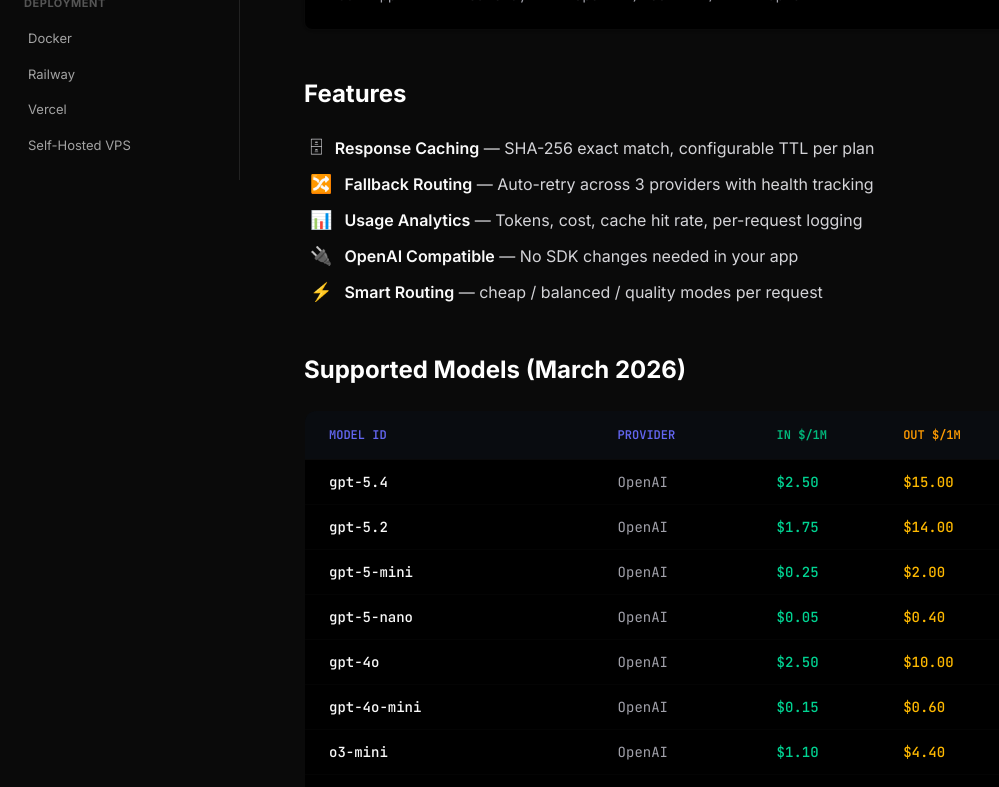
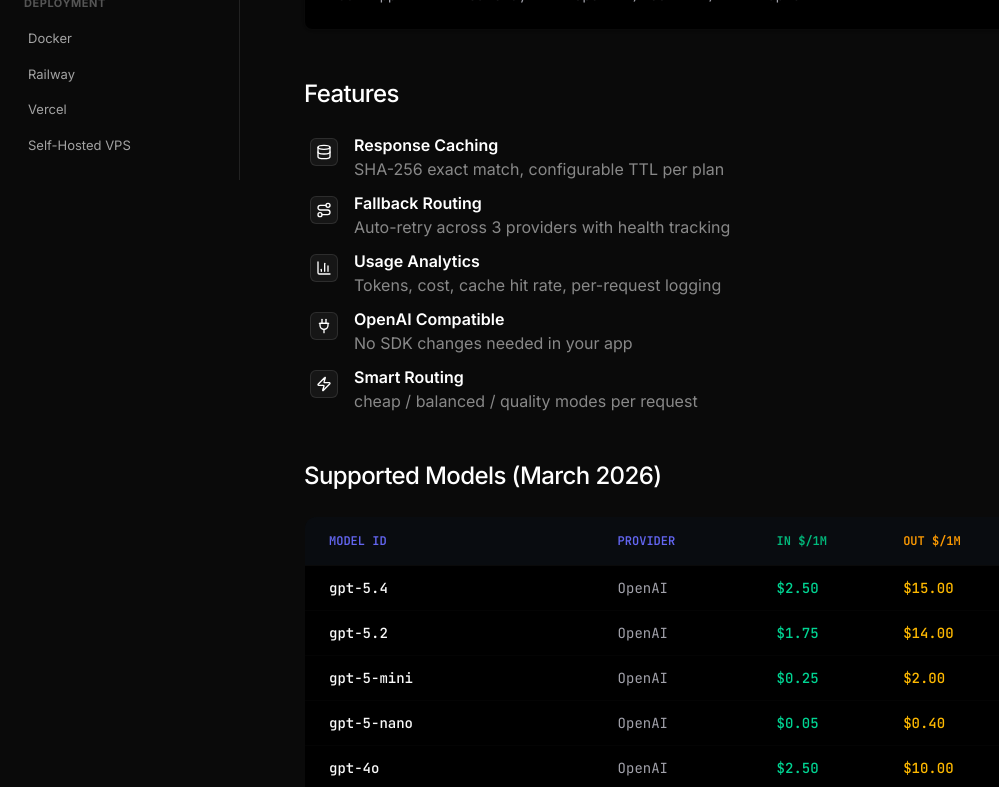
Before and after one commit to PankajKumardev/Ai-Proxy, a Next.js app in the folder apps/dashboard/: page /docs/introduction in a window 1280 px wide. Shown: the part 620-1407 px from the top of the page, without its empty margins (0-999 px from the left). Built offline with nearby package versions, Linux system fonts and the light colour scheme.

Commit message:
feat: Introduce new documentation pages for proxy features, deployment, and API keys, and update the introduction page content and layout.

```diff
--- a/apps/dashboard/src/app/(docs)/docs/dashboard/api-keys/page.tsx
+++ b/apps/dashboard/src/app/(docs)/docs/dashboard/api-keys/page.tsx
@@ -1,5 +1,6 @@
 import React from "react"
 import type { Metadata } from "next"
+import { Lock } from "lucide-react"
 
 export const metadata: Metadata = { title: "API Key Management — AI Gateway Docs" }
 
@@ -18,9 +19,11 @@
         Gateway keys are structured using the prefix <code>sk-gw-</code> followed by secure hexadecimal or cryptographic text allocations natively. When interacting with the AI Gateway proxy endpoints running on your servers, only these specific generated strings operate valid payloads contextually.
       </p>
 
-      <div className="not-prose my-8 bg-black border border-white/10 rounded-xl p-6 relative overflow-hidden flex gap-4">
+      <div className="not-prose my-8 bg-[#111111] border border-white/10 rounded-xl p-6 relative overflow-hidden flex gap-4 shadow-xl">
         <div className="w-1.5 absolute left-0 top-0 bottom-0 bg-blue-500 rounded-l-xl"></div>
-        <div className="text-xl">🔐</div>
+        <div className="mt-1 flex-shrink-0 flex items-center justify-center w-8 h-8 rounded-full bg-white/5 border border-white/10">
+          <Lock className="w-4 h-4 text-white" />
+        </div>
         <div>
           <h4 className="font-semibold text-white mb-1">Key Encryption Standard</h4>
           <p className="text-sm text-[#888888] leading-relaxed m-0">
--- a/apps/dashboard/src/app/(docs)/docs/deployment/docker/page.tsx
+++ b/apps/dashboard/src/app/(docs)/docs/deployment/docker/page.tsx
@@ -1,6 +1,7 @@
 import React from "react"
 import type { Metadata } from "next"
 import CodeBlock from "@/components/mdx/code-block"
+import { Server } from "lucide-react"
 
 export const metadata: Metadata = { title: "Docker Deployment — AI Gateway Docs" }
 
@@ -29,9 +30,11 @@
 docker compose up -d`}
       />
 
-      <div className="not-prose my-8 bg-black border border-white/10 rounded-xl p-6 relative overflow-hidden flex gap-4">
+      <div className="not-prose my-8 bg-[#111111] border border-white/10 rounded-xl p-6 relative overflow-hidden flex gap-4 shadow-xl">
         <div className="w-1.5 absolute left-0 top-0 bottom-0 bg-blue-500 rounded-l-xl"></div>
-        <div className="text-xl">🐳</div>
+        <div className="mt-1 flex-shrink-0 flex items-center justify-center w-8 h-8 rounded-full bg-blue-500/10 border border-blue-500/20">
+          <Server className="w-4 h-4 text-blue-400" />
+        </div>
         <div>
           <h4 className="font-semibold text-white mb-1">Port Mapping</h4>
           <p className="text-sm text-[#888888] leading-relaxed m-0">
--- a/apps/dashboard/src/app/(docs)/docs/deployment/vercel/page.tsx
+++ b/apps/dashboard/src/app/(docs)/docs/deployment/vercel/page.tsx
@@ -1,5 +1,6 @@
 import React from "react"
 import type { Metadata } from "next"
+import { Triangle } from "lucide-react"
 
 export const metadata: Metadata = { title: "Vercel Deployment — AI Gateway Docs" }
 
@@ -22,9 +23,11 @@
         <strong>Note:</strong> Hono API proxy routes utilizing Edge configurations also deploy synchronously to Vercel's global edge network without configuration overhead natively.
       </p>
 
-      <div className="not-prose my-8 bg-black border border-white/10 rounded-xl p-6 relative overflow-hidden flex gap-4">
+      <div className="not-prose my-8 bg-[#111111] border border-white/10 rounded-xl p-6 relative overflow-hidden flex gap-4 shadow-xl">
         <div className="w-1.5 absolute left-0 top-0 bottom-0 bg-white rounded-l-xl"></div>
-        <div className="text-xl">▲</div>
+        <div className="mt-1 flex-shrink-0 flex items-center justify-center w-8 h-8 rounded-full bg-white/5 border border-white/10">
+          <Triangle className="w-3.5 h-3.5 text-white fill-white" />
+        </div>
         <div>
           <h4 className="font-semibold text-white mb-1">Monorepo Root Setup</h4>
           <p className="text-sm text-[#888888] leading-relaxed m-0">
--- a/apps/dashboard/src/app/(docs)/docs/deployment/vps/page.tsx
+++ b/apps/dashboard/src/app/(docs)/docs/deployment/vps/page.tsx
@@ -1,6 +1,7 @@
 import React from "react"
 import type { Metadata } from "next"
 import CodeBlock from "@/components/mdx/code-block"
+import { Globe } from "lucide-react"
 
 export const metadata: Metadata = { title: "VPS Deployment — AI Gateway Docs" }
 
@@ -32,9 +33,11 @@
 pm2 start npm --name "ai-gateway" -- start`}
       />
 
-      <div className="not-prose my-8 bg-black border border-white/10 rounded-xl p-6 relative overflow-hidden flex gap-4">
+      <div className="not-prose my-8 bg-[#111111] border border-white/10 rounded-xl p-6 relative overflow-hidden flex gap-4 shadow-lg">
         <div className="w-1.5 absolute left-0 top-0 bottom-0 bg-purple-500 rounded-l-xl"></div>
-        <div className="text-xl">🌐</div>
+        <div className="mt-1 flex-shrink-0 flex items-center justify-center w-8 h-8 rounded-full bg-purple-500/10 border border-purple-500/20">
+          <Globe className="w-4 h-4 text-purple-400" />
+        </div>
         <div>
           <h4 className="font-semibold text-white mb-1">Nginx Reverse Proxy</h4>
           <p className="text-sm text-[#888888] leading-relaxed m-0">
--- a/apps/dashboard/src/app/(docs)/docs/introduction/page.tsx
+++ b/apps/dashboard/src/app/(docs)/docs/introduction/page.tsx
@@ -1,5 +1,6 @@
 import React from "react"
 import type { Metadata } from "next"
+import { Database, Route, BarChart3, Plug2, Zap } from "lucide-react"
 
 export const metadata: Metadata = { title: "Introduction — AI Gateway Docs" }
 
@@ -26,25 +27,50 @@
 
       <h2>Features</h2>
       <ul className="list-none pl-0">
-        <li className="flex items-start gap-3 mb-2">
-          <span className="text-lg">🗄</span>
-          <div><strong className="text-foreground">Response Caching</strong> — SHA-256 exact match, configurable TTL per plan</div>
+        <li className="flex items-start gap-4 mb-3">
+          <div className="mt-1 flex-shrink-0 flex items-center justify-center w-7 h-7 rounded-md bg-white/5 border border-white/10">
+            <Database className="w-4 h-4 text-white" />
+          </div>
+          <div className="leading-snug">
+            <strong className="text-white block mb-0.5">Response Caching</strong>
+            <span className="text-[#888888]">SHA-256 exact match, configurable TTL per plan</span>
+          </div>
         </li>
-        <li className="flex items-start gap-3 mb-2">
-          <span className="text-lg">🔀</span>
-          <div><strong className="text-foreground">Fallback Routing</strong> — Auto-retry across 3 providers with health tracking</div>
+        <li className="flex items-start gap-4 mb-3">
+          <div className="mt-1 flex-shrink-0 flex items-center justify-center w-7 h-7 rounded-md bg-white/5 border border-white/10">
+            <Route className="w-4 h-4 text-white" />
+          </div>
+          <div className="leading-snug">
+            <strong className="text-white block mb-0.5">Fallback Routing</strong>
+            <span className="text-[#888888]">Auto-retry across 3 providers with health tracking</span>
+          </div>
         </li>
-        <li className="flex items-start gap-3 mb-2">
-          <span className="text-lg">📊</span>
-          <div><strong className="text-foreground">Usage Analytics</strong> — Tokens, cost, cache hit rate, per-request logging</div>
+        <li className="flex items-start gap-4 mb-3">
+          <div className="mt-1 flex-shrink-0 flex items-center justify-center w-7 h-7 rounded-md bg-white/5 border border-white/10">
+            <BarChart3 className="w-4 h-4 text-white" />
+          </div>
+          <div className="leading-snug">
+            <strong className="text-white block mb-0.5">Usage Analytics</strong>
+            <span className="text-[#888888]">Tokens, cost, cache hit rate, per-request logging</span>
+          </div>
         </li>
-        <li className="flex items-start gap-3 mb-2">
-          <span className="text-lg">🔌</span>
-          <div><strong className="text-foreground">OpenAI Compatible</strong> — No SDK changes needed in your app</div>
+        <li className="flex items-start gap-4 mb-3">
+          <div className="mt-1 flex-shrink-0 flex items-center justify-center w-7 h-7 rounded-md bg-white/5 border border-white/10">
+            <Plug2 className="w-4 h-4 text-white" />
+          </div>
+          <div className="leading-snug">
+            <strong className="text-white block mb-0.5">OpenAI Compatible</strong>
+            <span className="text-[#888888]">No SDK changes needed in your app</span>
+          </div>
         </li>
-        <li className="flex items-start gap-3 mb-2">
-          <span className="text-lg">⚡</span>
-          <div><strong className="text-foreground">Smart Routing</strong> — cheap / balanced / quality modes per request</div>
+        <li className="flex items-start gap-4 mb-3">
+          <div className="mt-1 flex-shrink-0 flex items-center justify-center w-7 h-7 rounded-md bg-white/5 border border-white/10">
+            <Zap className="w-4 h-4 text-white" />
+          </div>
+          <div className="leading-snug">
+            <strong className="text-white block mb-0.5">Smart Routing</strong>
+            <span className="text-[#888888]">cheap / balanced / quality modes per request</span>
+          </div>
         </li>
       </ul>
 
--- a/apps/dashboard/src/app/(docs)/docs/proxy/authentication/page.tsx
+++ b/apps/dashboard/src/app/(docs)/docs/proxy/authentication/page.tsx
@@ -1,6 +1,7 @@
 import React from "react"
 import type { Metadata } from "next"
 import CodeBlock from "@/components/mdx/code-block"
+import { Key } from "lucide-react"
 
 export const metadata: Metadata = { title: "Authentication — AI Gateway Docs" }
 
@@ -31,9 +32,11 @@
   }'`}
       />
 
-      <div className="not-prose my-8 bg-black border border-white/10 rounded-xl p-6 relative overflow-hidden flex gap-4">
+      <div className="not-prose my-8 bg-[#111111] border border-white/10 rounded-xl p-6 relative overflow-hidden flex gap-4 shadow-xl">
         <div className="w-1.5 absolute left-0 top-0 bottom-0 bg-blue-500 rounded-l-xl"></div>
-        <div className="text-xl">🔑</div>
+        <div className="mt-1 flex-shrink-0 flex items-center justify-center w-8 h-8 rounded-full bg-white/5 border border-white/10">
+          <Key className="w-4 h-4 text-white" />
+        </div>
         <div>
           <h4 className="font-semibold text-white mb-1">Key Segregation</h4>
           <p className="text-sm text-[#888888] leading-relaxed m-0">
--- a/apps/dashboard/src/app/(docs)/docs/proxy/fallback-routing/page.tsx
+++ b/apps/dashboard/src/app/(docs)/docs/proxy/fallback-routing/page.tsx
@@ -1,6 +1,7 @@
 import React from "react"
 import type { Metadata } from "next"
 import CodeBlock from "@/components/mdx/code-block"
+import { ShieldCheck } from "lucide-react"
 
 export const metadata: Metadata = { title: "Fallback Routing — AI Gateway Docs" }
 
@@ -19,9 +20,11 @@
         Often, OpenAI or Anthropic might experience intermittent 503 errors or extensive rate limiting. Instead of your app crashing, AI Gateway intercepts the upstream failure, analyzes payload maps, and dynamically translates your prompt architecture to be executed by a fallback provider instantly.
       </p>
 
-      <div className="not-prose my-8 bg-black border border-white/10 rounded-xl p-6 relative overflow-hidden flex gap-4">
+      <div className="not-prose my-8 bg-[#111111] border border-white/10 rounded-xl p-6 relative overflow-hidden flex gap-4 shadow-lg">
         <div className="w-1.5 absolute left-0 top-0 bottom-0 bg-emerald-500 rounded-l-xl"></div>
-        <div className="text-xl">🛡️</div>
+        <div className="mt-1 flex-shrink-0 flex items-center justify-center w-8 h-8 rounded-full bg-white/5 border border-white/10">
+          <ShieldCheck className="w-4 h-4 text-white" />
+        </div>
         <div>
           <h4 className="font-semibold text-white mb-1">Zero-Config Defense</h4>
           <p className="text-sm text-[#888888] leading-relaxed m-0">
--- a/apps/dashboard/src/app/(docs)/docs/proxy/rate-limiting/page.tsx
+++ b/apps/dashboard/src/app/(docs)/docs/proxy/rate-limiting/page.tsx
@@ -1,5 +1,6 @@
 import React from "react"
 import type { Metadata } from "next"
+import { AlertTriangle } from "lucide-react"
 
 export const metadata: Metadata = { title: "Rate Limiting — AI Gateway Docs" }
 
@@ -18,9 +19,11 @@
         AI Gateway relies on sliding-window mechanisms driven via your Redis Datastore to continuously calculate the number of requests and raw token expenditure authorized within a given unit metric window.
       </p>
 
-      <div className="not-prose my-8 bg-black border border-white/10 rounded-xl p-6 relative overflow-hidden flex gap-4">
+      <div className="not-prose my-8 bg-[#111111] border border-white/10 rounded-xl p-6 relative overflow-hidden flex gap-4 shadow-lg">
         <div className="w-1.5 absolute left-0 top-0 bottom-0 bg-red-500 rounded-l-xl"></div>
-        <div className="text-xl">⚠️</div>
+        <div className="mt-1 flex-shrink-0 flex items-center justify-center w-8 h-8 rounded-full bg-red-500/10 border border-red-500/20">
+          <AlertTriangle className="w-4 h-4 text-red-500" />
+        </div>
         <div>
           <h4 className="font-semibold text-white mb-1">HTTP 429 Status Codes</h4>
           <p className="text-sm text-[#888888] leading-relaxed m-0">
--- a/apps/dashboard/src/app/(docs)/docs/proxy/streaming/page.tsx
+++ b/apps/dashboard/src/app/(docs)/docs/proxy/streaming/page.tsx
@@ -1,6 +1,7 @@
 import React from "react"
 import type { Metadata } from "next"
 import CodeBlock from "@/components/mdx/code-block"
+import { Zap } from "lucide-react"
 
 export const metadata: Metadata = { title: "Streaming — AI Gateway Docs" }
 
@@ -31,9 +32,11 @@
   }'`}
       />
 
-      <div className="not-prose my-8 bg-black border border-white/10 rounded-xl p-6 relative overflow-hidden flex gap-4">
+      <div className="not-prose my-8 bg-[#111111] border border-white/10 rounded-xl p-6 relative overflow-hidden flex gap-4 shadow-lg">
         <div className="w-1.5 absolute left-0 top-0 bottom-0 bg-yellow-500 rounded-l-xl"></div>
-        <div className="text-xl">⚡</div>
+        <div className="mt-1 flex-shrink-0 flex items-center justify-center w-8 h-8 rounded-full bg-yellow-500/10 border border-yellow-500/20">
+          <Zap className="w-4 h-4 text-yellow-500 fill-yellow-500/20" />
+        </div>
         <div>
           <h4 className="font-semibold text-white mb-1">Streaming & Cache Intersections</h4>
           <p className="text-sm text-[#888888] leading-relaxed m-0">
--- a/apps/dashboard/src/app/(docs)/layout.tsx
+++ b/apps/dashboard/src/app/(docs)/layout.tsx
@@ -99,7 +99,7 @@
 
         {/* Dynamic Prose Content */}
         <main className="flex-1 min-w-0 py-10 px-6 md:px-12 lg:px-16 overflow-x-hidden">
-          <div className="prose prose-invert prose-zinc max-w-3xl prose-pre:bg-[#111111] prose-pre:border prose-pre:border-white/10 prose-pre:text-[13px] prose-h2:scroll-mt-24 prose-h3:scroll-mt-24">
+          <div className="prose prose-invert prose-zinc max-w-3xl prose-pre:bg-[#111111] prose-pre:border prose-pre:border-white/10 prose-pre:text-[13px] prose-h2:scroll-mt-24 prose-h3:scroll-mt-24 prose-headings:tracking-tight prose-headings:font-medium prose-h1:tracking-tighter prose-h1:font-semibold prose-code:font-mono prose-code:text-[13px] prose-code:bg-white/5 prose-code:px-1 prose-code:py-0.5 prose-code:rounded prose-code:before:content-none prose-code:after:content-none prose-strong:text-white prose-p:text-[#888888] prose-li:text-[#888888]">
             {children}
           </div>
         </main>
```
Also changed, not shown: 1 other file (tests, documents, lock files or other folders).
